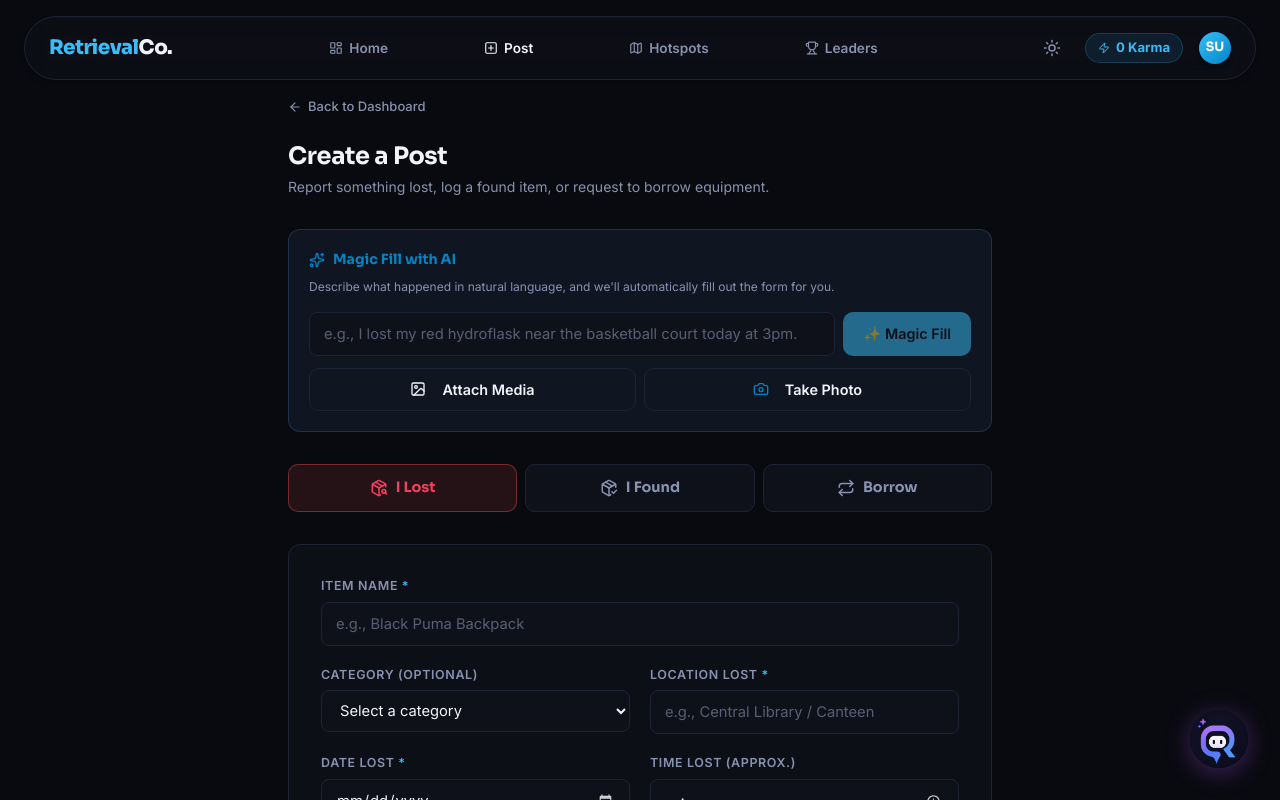
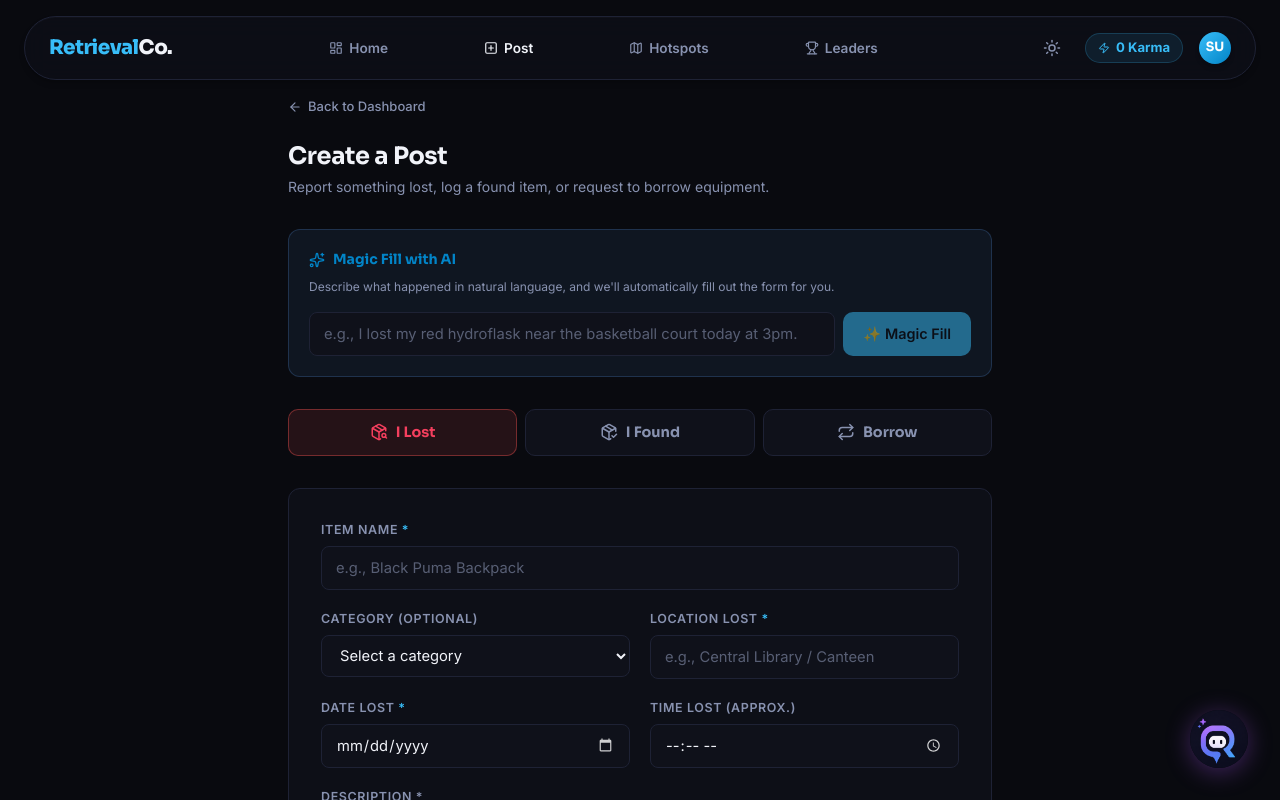
Before and after one commit to abhi-vyakti/Retrieval-Co., a React (Vite) app in the folder retrieval-co-frontend/: page /create in a window 1280 px wide. Shown: the top 800 px of the page. Built offline with nearby package versions, Linux system fonts and the light colour scheme; sample sign-in values are in the browser's storage.

Commit message:
fix: remove duplicate ImageUpload component from Magic Fill section

```diff
--- a/retrieval-co-frontend/src/pages/CreatePostPage.jsx
+++ b/retrieval-co-frontend/src/pages/CreatePostPage.jsx
@@ -504,20 +504,7 @@ export default function CreatePostPage() {
                         {loadingAi ? "Extracting..." : "✨ Magic Fill"}
                     </Button>
                 </div>
-                <div className="mt-3">
-                    <ImageUpload
-                        onUploadSuccess={(url) => {
-                            setFormData((prev) => ({ ...prev, imageUrl: url }));
-                            setImageAnalysis(null);
-                            if (type === "found") {
-                                handleAnalyzeFoundImage(url);
-                            } else if (type === "lost") {
-                                handleAnalyzeLostImage(url, formData);
-                            }
-                        }}
-                        label="Attach Media"
-                    />
-                </div>
+
             </div>
 
             {/* Type Selector Tabs */}
```
